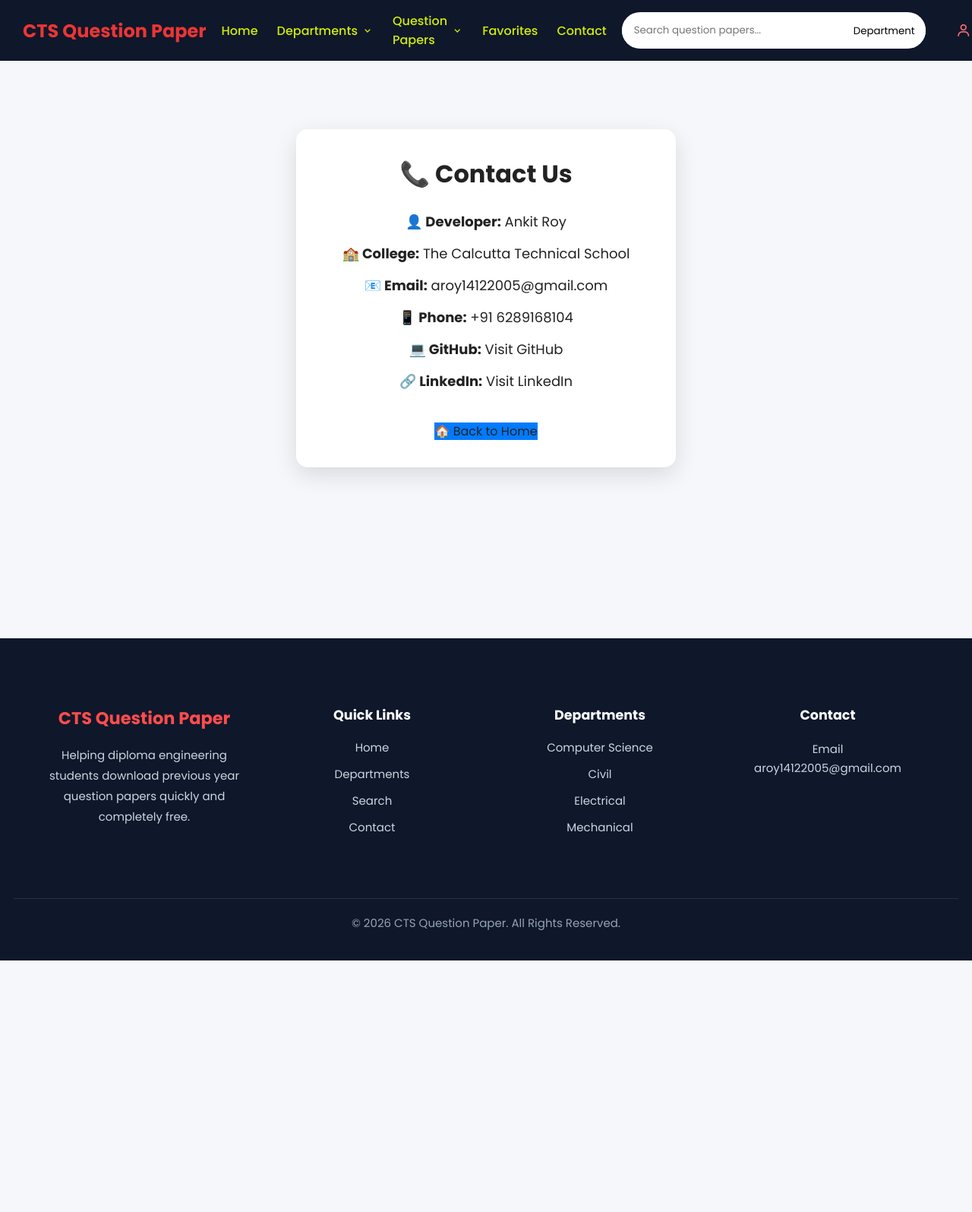
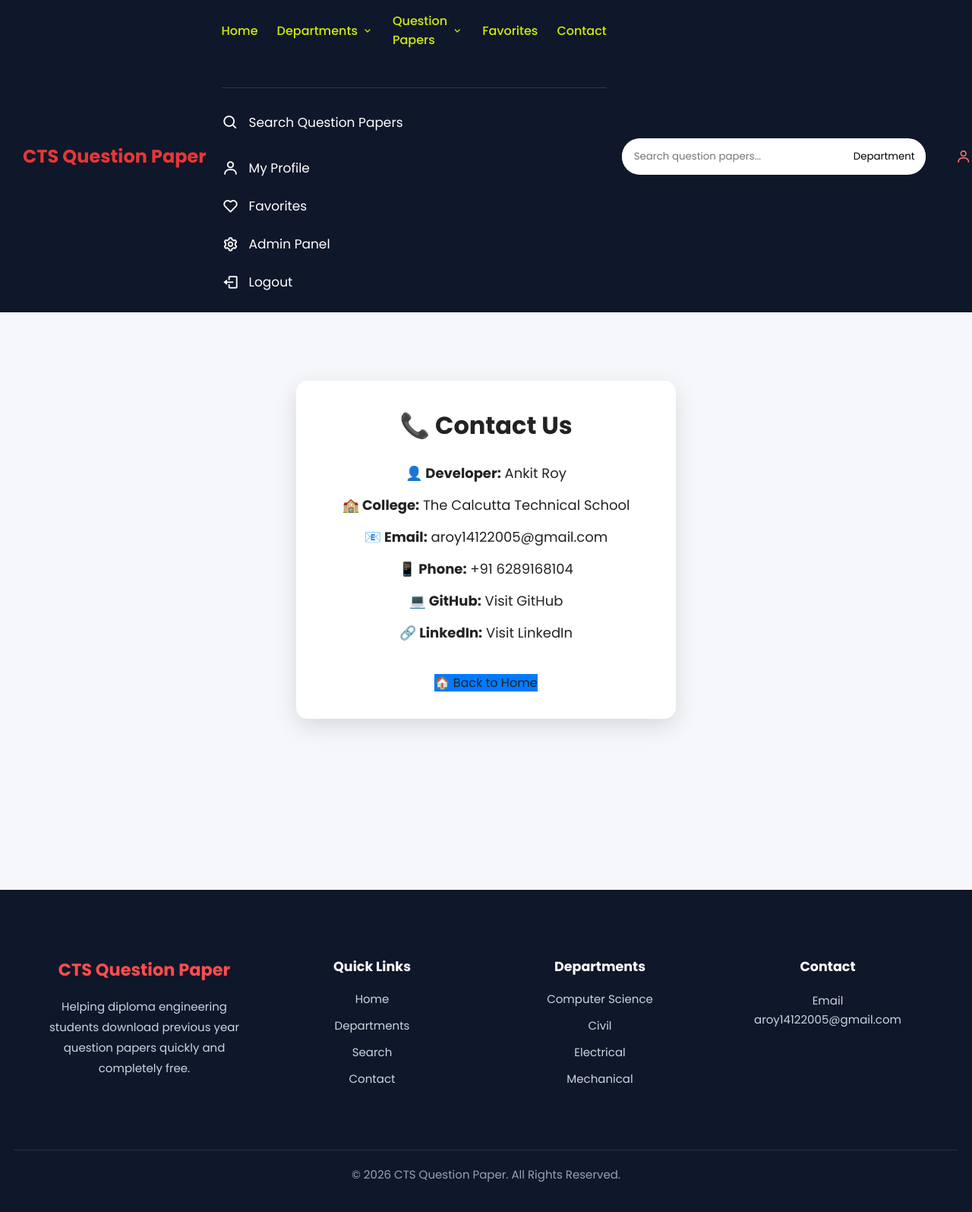
Before and after one commit to aroy14122005-dotcom/cts-question-paper, a Django app: page /contact/ in a window 1280 px wide; the page is wider, and only the part inside the window is pictured. Shown: that part at 76% size. Before the commit the page ends 1264 px from the top of that part, so only its background shows below. Run offline with Django 5.2, Linux system fonts and the light colour scheme; the visitor is signed in with stand-in values (Sample User, id 1).

Commit message:
Refine responsive layout and base template

```diff
--- a/main/static/css/responsive.css
+++ b/main/static/css/responsive.css
@@ -116,76 +233,220 @@
 @media (max-width:480px){
 
     body{
+        overflow-x:hidden;
+    }
 
-        overflow-x:hidden;
+    .logo a{
+        font-size:22px;
+    }
+
+    .hero{
+        padding:45px 15px;
+    }
+
+    .hero h1{
+        font-size:28px;
+    }
+
+    .hero p{
+        font-size:15px;
+    }
+
+    .section-title{
+        font-size:28px;
+    }
+
+    .department-card{
+        padding:25px;
+    }
+
+    .feature-card{
+        padding:25px;
+    }
+
+    .stat-card{
+        padding:30px 20px;
+    }
+
+    .paper-card{
+        padding:20px;
+    }
+
+    .paper-buttons{
+        flex-direction:column;
+    }
+
+    .paper-buttons a{
+        width:100%;
+        text-align:center;
+    }
+
+    .site-footer{
+        text-align:center;
+    }
 
 }
 
-    .logo{
+/* ==========================================
+   Mobile Sidebar Bottom
+========================================== */
 
-        font-size:28px;
+.mobile-menu-bottom{
+
+    margin-top:30px;
+
+    padding-top:20px;
 
 }
 
-    .hero h1{
+.mobile-dropdown-btn i{
 
-        font-size:28px;
+    transition:.3s;
 
 }
 
-    .hero p{
+.mobile-dropdown-btn.active i{
 
-        font-size:15px;
+    transform:rotate(180deg);
 
 }
 
-    .section-title{
+.mobile-menu-bottom hr{
 
-        font-size:28px;
+    border:none;
+
+    border-top:1px solid rgba(255,255,255,.15);
+
+    margin-bottom:20px;
 
 }
 
-    .department-card{
+.mobile-search-link a,
+.mobile-profile-links a{
 
-        padding:25px;
+    display:flex;
+
+    align-items:center;
+
+    gap:12px;
+
+    padding:12px 0;
+
+    color:#fff;
+
+    text-decoration:none;
+
+    font-size:17px;
+
+    transition:.25s;
 
 }
 
-    .feature-card{
+.mobile-search-link a:hover,
+.mobile-profile-links a:hover{
 
-        padding:25px;
+    color:#60a5fa;
+
+    padding-left:8px;
 
 }
 
-    .stat-card{
+.mobile-profile-links{
 
-        padding:30px 20px;
+    display:flex;
+
+    flex-direction:column;
+
+    margin-top:10px;
 
 }
 
-    .footer{
+.mobile-profile-links i,
+.mobile-search-link i{
+
+    font-size:22px;
+
+    width:24px;
 
     text-align:center;
 
 }
 
-    .paper-card{
+/* =========================
+   Mobile Dropdown
+========================= */
 
-        padding:20px;
+.dropdown{
+    width:100%;
+}
+
+.dropdown > a{
+
+    display:flex;
+
+    align-items:center;
+
+    justify-content:space-between;
+
+    width:100%;
 
 }
 
-    .paper-buttons{
+.dropdown-menu{
 
-        flex-direction:column;
+    position:static !important;
+
+    width:100% !important;
+
+    background:transparent !important;
+
+    box-shadow:none !important;
+
+    border-radius:0 !important;
+
+    padding-left:28px;
+
+    margin-top:8px;
+
+    display:none;
+
+}
+.dropdown-menu.show{
+
+    display:block;
 
 }
 
-    .paper-buttons a{
+.dropdown-menu li{
 
     width:100%;
-        text-align:center;
 
 }
 
+.dropdown-menu li a{
+
+    display:block;
+
+    width:100%;
+
+    padding:8px 0;
+
+    color:#cbd5e1 !important;
+
+    background:transparent !important;
+
+    font-size:15px;
+
+    line-height:1.5;
+
+    margin:2px 0;
+
 }
+
+.dropdown-menu li a:hover{
+
+    color:#60a5fa !important;
+
+    background:transparent !important;
+
+}
--- a/main/templates/main/base.html
+++ b/main/templates/main/base.html
@@ -51,6 +51,10 @@
             </a>
         </div>
 
+        <button class="menu-toggle" id="menu-toggle">
+            <i class='bx bx-menu'></i>
+        </button>
+
         <!-- Menu -->
         <nav>
 
@@ -60,8 +64,8 @@
 
                 <li class="dropdown">
 
-    <a href="#" id="department-btn">
-        Departments
+    <a href="#" id="department-btn" class="mobile-dropdown-btn">
+        <span>Departments</span>
         <i class='bx bx-chevron-down'></i>
     </a>
 
@@ -141,11 +145,74 @@
     </ul>
 
 </li>
-                <a href="{% url 'favorites' %}">Favorites</a>
+                <li>
+                    <a href="{% url 'favorites' %}">
+                       Favorites
+                    </a>
+                </li>
 
-                <a href="{% url 'contact' %}">Contact</a>
+                <li>
+                    <a href="{% url 'contact' %}">
+                       Contact
+                    </a>
+                </li>
+            </ul>
 
-            </ul>
+        <div class="mobile-menu-bottom">
+
+    <hr>
+
+    <div class="mobile-search-link">
+
+        <a href="{% url 'search' %}">
+            <i class='bx bx-search'></i>
+            Search Question Papers
+        </a>
+
+    </div>
+
+    {% if user.is_authenticated %}
+
+        <div class="mobile-profile-links">
+
+            <a href="{% url 'profile' %}">
+                <i class='bx bx-user'></i>
+                My Profile
+            </a>
+
+            <a href="{% url 'favorites' %}">
+                <i class='bx bx-heart'></i>
+                Favorites
+            </a>
+
+            {% if user.is_staff %}
+            <a href="{% url 'admin:index' %}">
+                <i class='bx bx-cog'></i>
+                Admin Panel
+            </a>
+            {% endif %}
+
+            <a href="{% url 'logout' %}">
+                <i class='bx bx-log-out'></i>
+                Logout
+            </a>
+
+        </div>
+
+    {% else %}
+
+        <div class="mobile-profile-links">
+
+            <a href="{% url 'login' %}">
+                <i class='bx bx-log-in'></i>
+                Login
+            </a>
+
+        </div>
+
+    {% endif %}
+
+</div>
 
         </nav>
 
@@ -256,6 +323,8 @@
         </div>
 
     </header>
+
+    <div class="nav-overlay" id="nav-overlay"></div>
 
     <!-- ================= MAIN ================= -->
 
@@ -379,6 +448,8 @@ btn.addEventListener("click", function(e){
     e.preventDefault();
 
     menu.classList.toggle("show");
+
+    btn.querySelector("i").classList.toggle("bx-rotate-180");
 
 });
 
@@ -665,6 +736,38 @@ setTimeout(function () {
     }
 
 },3000);
+
+// Mobile Menu
+const menuToggle = document.getElementById("menu-toggle");
+const nav = document.querySelector("nav");
+const overlay = document.getElementById("nav-overlay");
+
+menuToggle.addEventListener("click",()=>{
+
+    nav.classList.toggle("active");
+    overlay.classList.toggle("show");
+
+    if(nav.classList.contains("active")){
+
+        menuToggle.innerHTML = "✕";
+
+    }else{
+
+        menuToggle.innerHTML = "☰";
+
+    }
+
+});
+
+overlay.addEventListener("click",()=>{
+
+    nav.classList.remove("active");
+    overlay.classList.remove("show");
+
+    menuToggle.innerHTML="☰";
+
+});
+
 </script>
 </body>
 
```
Also changed, not shown: other parts of main/static/css/responsive.css (+130 -13 lines). Lines whose indentation alone changed are shown as unchanged.
